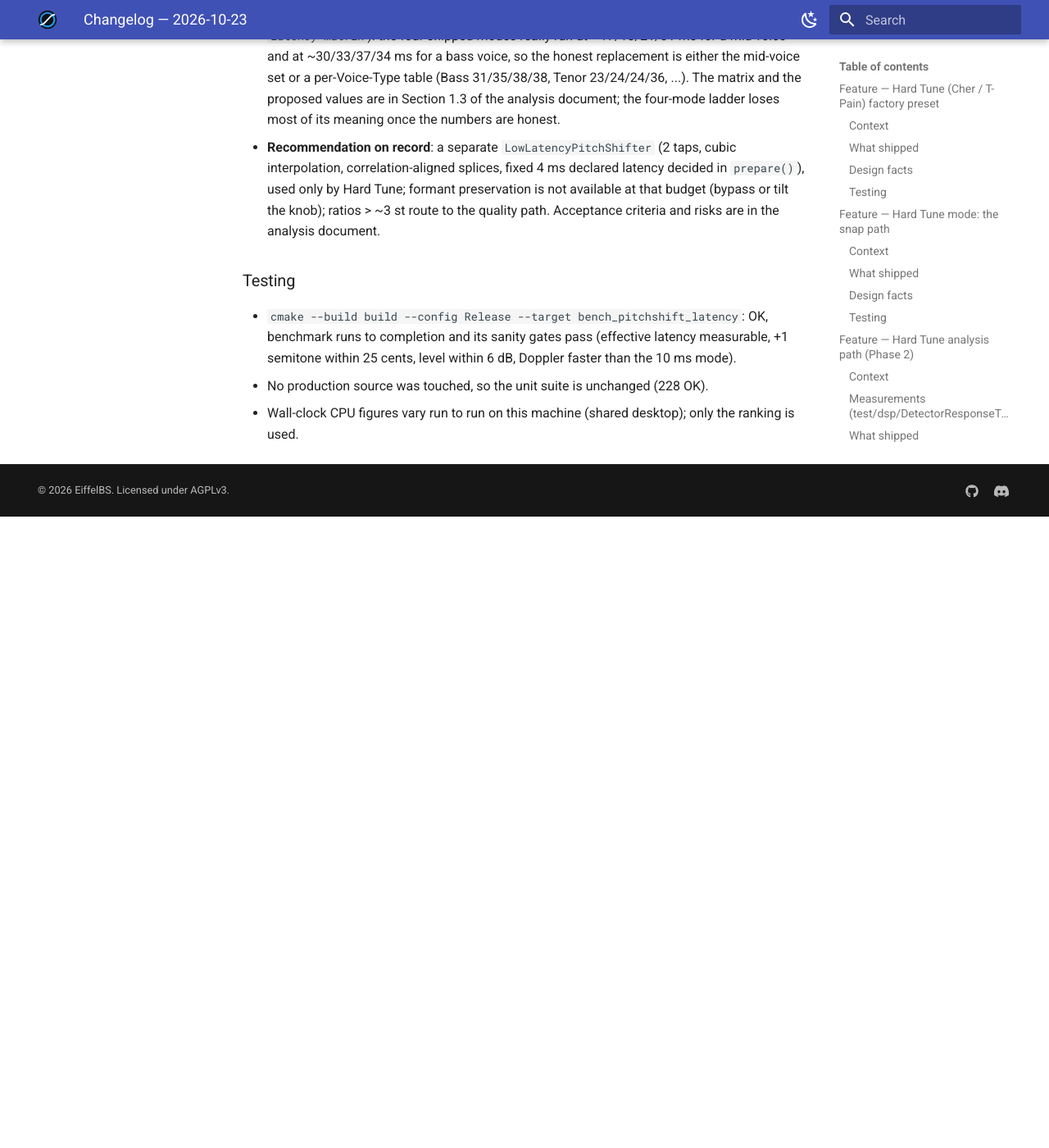
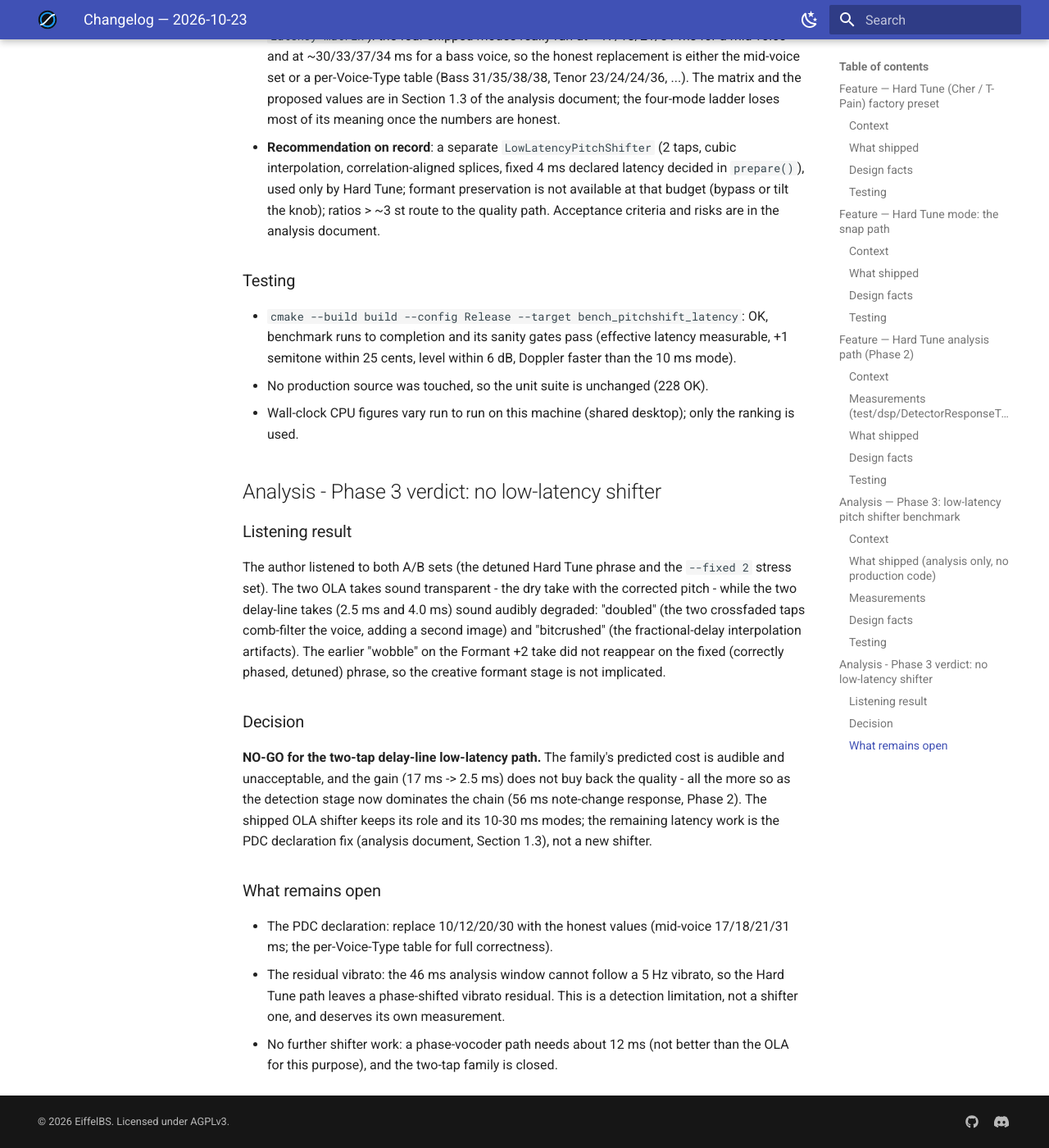
Before and after one commit to EiffelBS/OpenVoxTuner, an MkDocs documentation site: the page built from docs/changelog/changelog-2026-10-23.md, in a window 1280 px wide and 1400 px high, scrolled down 8072 px. Shown: the whole window at 82% size. Built offline with MkDocs 1.6.1 and Material for MkDocs 9.7.7, drawn with Linux system fonts in a browser that asks for light colours; the version menu is left out; before the commit the page ends 8702 px from its top, so only the background shows below that.

Commit message:
docs(analysis): Phase 3 verdict - NO-GO for the two-tap delay-line shifter
Author listening on both A/B sets: the two OLA takes are transparent (dry take, corrected pitch); the two delay-line takes (2.5/4.0 ms) sound doubled (two crossfaded taps = comb) and bitcrushed (fractional-delay interpolation). The predicted cost is audible, so the family is dropped as a product path; the OLA keeps its role, the detection stage (56 ms) dominates anyway, and the remaining latency action is the PDC declaration fix (Section 1.3).

```diff
--- a/docs/changelog/changelog-2026-10-23.md
+++ b/docs/changelog/changelog-2026-10-23.md
@@ -335,3 +335,34 @@
 - No production source was touched, so the unit suite is unchanged (228 OK).
 - Wall-clock CPU figures vary run to run on this machine (shared desktop); only
   the ranking is used.
+## Analysis - Phase 3 verdict: no low-latency shifter
+
+### Listening result
+
+The author listened to both A/B sets (the detuned Hard Tune phrase and the
+`--fixed 2` stress set). The two OLA takes sound transparent - the dry take with
+the corrected pitch - while the two delay-line takes (2.5 ms and 4.0 ms) sound
+audibly degraded: "doubled" (the two crossfaded taps comb-filter the voice,
+adding a second image) and "bitcrushed" (the fractional-delay interpolation
+artifacts). The earlier "wobble" on the Formant +2 take did not reappear on the
+fixed (correctly phased, detuned) phrase, so the creative formant stage is not
+implicated.
+
+### Decision
+
+**NO-GO for the two-tap delay-line low-latency path.** The family's predicted
+cost is audible and unacceptable, and the gain (17 ms -> 2.5 ms) does not buy
+back the quality - all the more so as the detection stage now dominates the
+chain (56 ms note-change response, Phase 2). The shipped OLA shifter keeps its
+role and its 10-30 ms modes; the remaining latency work is the PDC declaration
+fix (analysis document, Section 1.3), not a new shifter.
+
+### What remains open
+
+- The PDC declaration: replace 10/12/20/30 with the honest values (mid-voice
+  17/18/21/31 ms; the per-Voice-Type table for full correctness).
+- The residual vibrato: the 46 ms analysis window cannot follow a 5 Hz vibrato,
+  so the Hard Tune path leaves a phase-shifted vibrato residual. This is a
+  detection limitation, not a shifter one, and deserves its own measurement.
+- No further shifter work: a phase-vocoder path needs about 12 ms (not better
+  than the OLA for this purpose), and the two-tap family is closed.
--- a/docs/low-latency-shifter-analysis.md
+++ b/docs/low-latency-shifter-analysis.md
@@ -180,6 +180,15 @@
 
 ## 4. Recommendation
 
+> **Decision (2026-10-23): NO-GO.** The listening A/B (Section 5) closed this
+> recommendation: the two delay-line takes (2.5 ms and 4.0 ms) sound audibly degraded -
+> "doubled" (the two crossfaded taps are a comb) and "bitcrushed" (fractional-delay
+> interpolation artifacts) - while the two OLA takes sound like the dry take with the
+> corrected pitch. The family is dropped as a product path. The OLA shifter stays, the
+> residual latency is accepted as structural, and the PDC declaration (Section 1.3) becomes
+> the remaining latency action. The rest of this section is kept as the record of the
+> evaluated design.
+
 **Build a separate `LowLatencyPitchShifter` class for Hard Tune; do not bend the OLA
 shifter.** The existing class is structurally a 10–30 ms algorithm (grain size, pitch-mark
 search, ring alignment) and every parameter that makes it good at 10–30 ms works against
@@ -260,6 +269,20 @@
 46 ms analysis window cannot follow a 5 Hz vibrato, and that residual is part of what the
 listener judges.
 
+**Result (author listening, 2026-10-23).** On the detuned phrase, the two OLA takes
+(`take_02` Formant +2, `take_03` Formant 0) sound like the dry take with the correct pitch -
+transparent correction, no audible degradation. The two delay-line takes (`take_01` 4.0 ms,
+`take_04` 2.5 ms) are audibly worse: "doubled" (the two crossfaded taps comb-filter the voice)
+and "bitcrushed" (fractional-delay interpolation). That is exactly the cost the research
+predicted, and it is not acceptable for a shipping path. `take_02`'s earlier "wobble" did not
+reappear on the fixed (detuned, correctly phased) phrase, so the creative Formant +2 stage is
+not implicated.
+
+Decision: **NO-GO for the two-tap delay-line family.** The OLA keeps the shifter role; the
+gain (17 ms -> 2.5 ms) does not buy back the quality, especially when the detection stage
+(56 ms note-change response) dominates the chain. The PDC declaration fix (Section 1.3) is
+the remaining latency action.
+
 What to listen for: sustained notes (flanging/combing, warble at the wrap rate), note attacks
 and splices (clicks), low register, vibrato. Decision rule: if the Doppler is at least as
 convincing as the OLA on a mid/high voice, prototype the separate class (Section 4); if it
```
